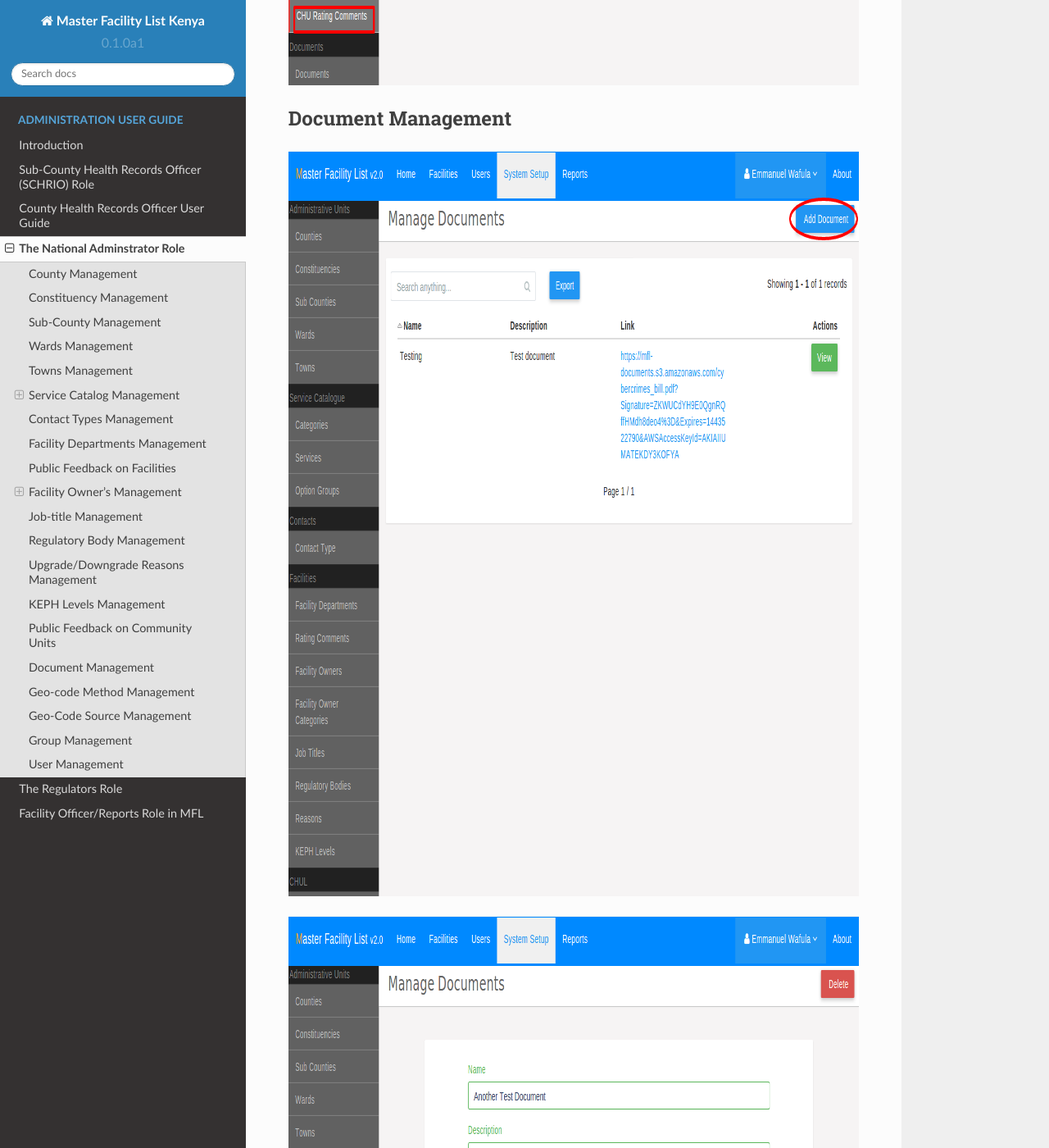
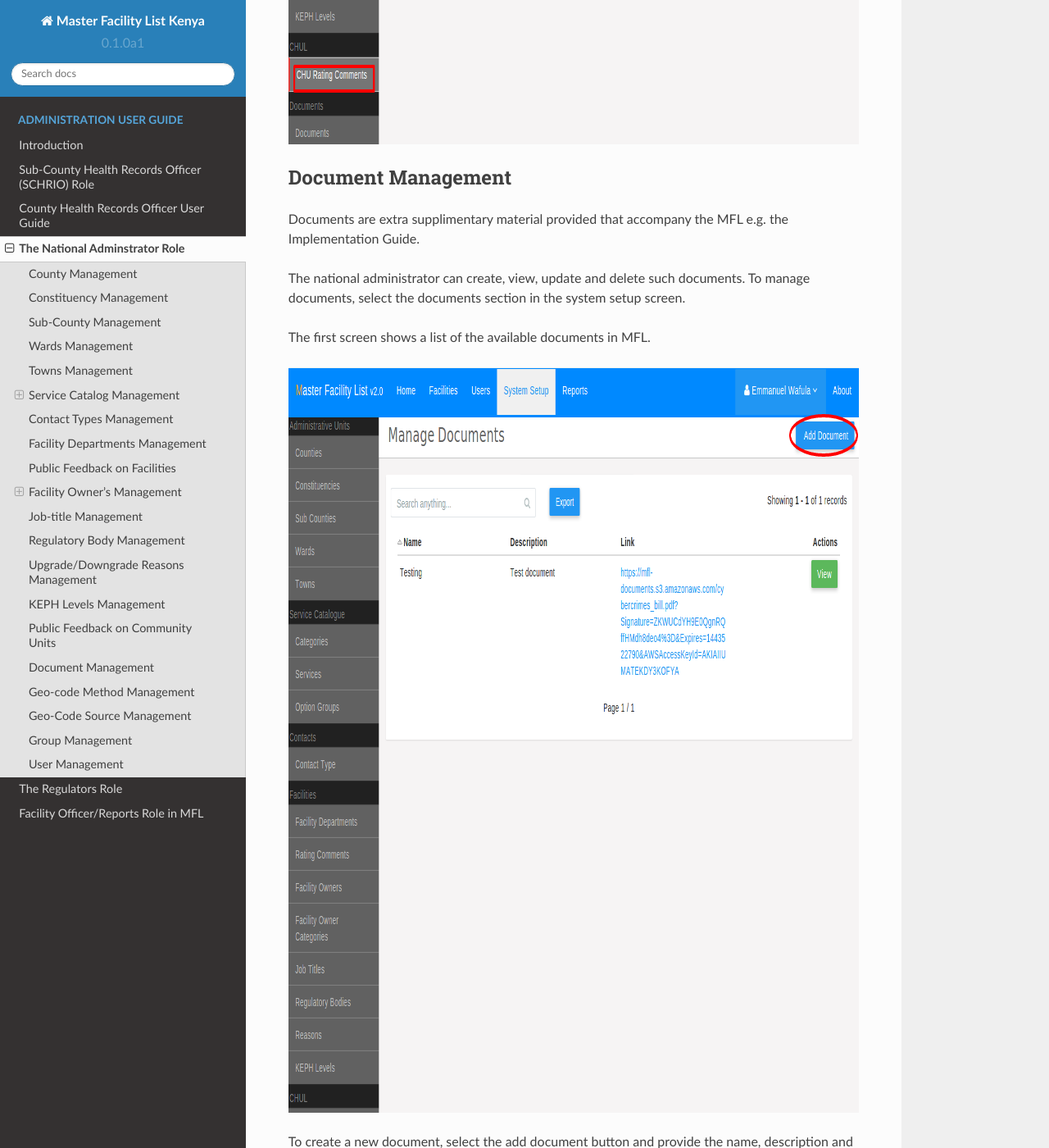
Before and after one commit to MasterFacilityList/mfl_admin_docs, a Sphinx documentation site: the page built from docs/04_national_administrator.rst, in a window 1280 px wide and 1400 px high, scrolled down 29007 px. Shown: the whole window at 82% size. Built offline with Sphinx 7.4.7 and the Read the Docs theme 2.0.0, drawn with Linux system fonts in a browser that asks for light colours; some of the changed text lies outside the part shown.

Commit message:
adding geocode, documents and CHU rating docs

```diff
--- a/docs/04_national_administrator.rst
+++ b/docs/04_national_administrator.rst
@@ -183,7 +183,7 @@
 
 
 KEPH Levels Management
-+++++++++++++++++++++++++++++++++++++++++++++++++
+++++++++++++++++++++++
 
 .. figure:: /_images/national_admin/14_keph_levels.png
     :scale: 100%
@@ -196,6 +196,8 @@
 
 Public Feedback on Community Units
 ++++++++++++++++++++++++++++++++++++
+Feedback given by users of the public side of MFL can be viewed by administrator.
+This can be accessed by visiting the CHU rating comments section in system setup.
 
 .. figure:: /_images/national_admin/15_chu_rating_comments.png
     :scale: 100%
@@ -204,10 +206,20 @@
 
 Document Management
 +++++++++++++++++++++++++++++++++++++++++++++++++
+Documents are extra supplimentary material provided that accompany the MFL e.g.
+the Implementation Guide.
+
+The national administrator can create, view, update and delete such documents.
+To manage documents, select the documents section in the system setup screen.
+
+The first screen shows a list of the available documents in MFL.
 
 .. figure:: /_images/national_admin/16_documents.png
     :scale: 100%
     :alt: List Documents
+
+To create a new document, select the add document button and provide the name, description
+and file of the new document.
 
 .. figure:: /_images/national_admin/16_b_save_new_document.png
     :scale: 100%
@@ -216,10 +228,15 @@
 
 Geo-code Method Management
 +++++++++++++++++++++++++++++++++++++++++++++++++++
+Geo-code methods are the methods used to collect facility geo-coordinates. To manage them,
+select the geocode methods section in system setup.
 
 .. figure:: /_images/national_admin/17_geo_code_method.png
     :scale: 100%
     :alt: List Geo-Code Methods
+
+To create a new method, select the add geocode method button and fill in the details in the
+resulting screen.
 
 .. figure:: /_images/national_admin/17_b_save_new_geo_code_method.png
     :scale: 100%
@@ -228,10 +245,14 @@
 
 Geo-Code Source Management
 ++++++++++++++++++++++++++++++++++++++++++++
+Geo-code sources are the origins of the facility geo-coordinates. They accessible via the
+geocode sources section in system setup.
 
 .. figure:: /_images/national_admin/18_geo-code-sources.png
     :scale: 100%
     :alt: List Geo-code Sources
+
+The add geocode sources link brings up a screen to create a new geocode source.
 
 .. figure:: /_images/national_admin/18_b_save_new_geo_source_code.png
     :scale: 100%
```
